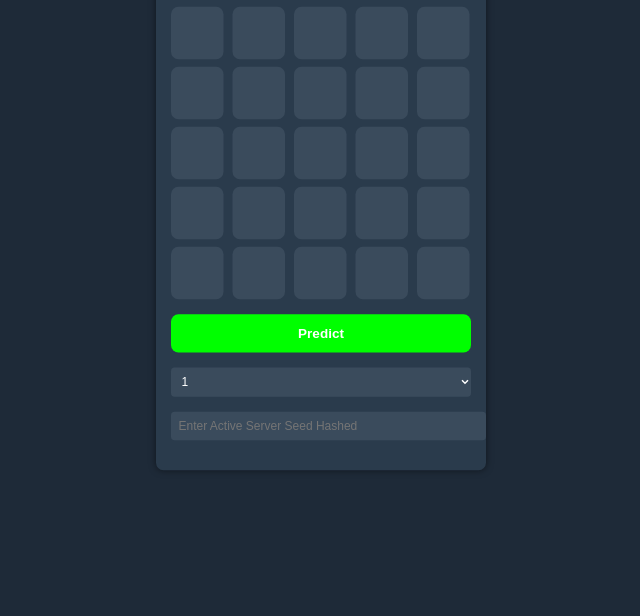
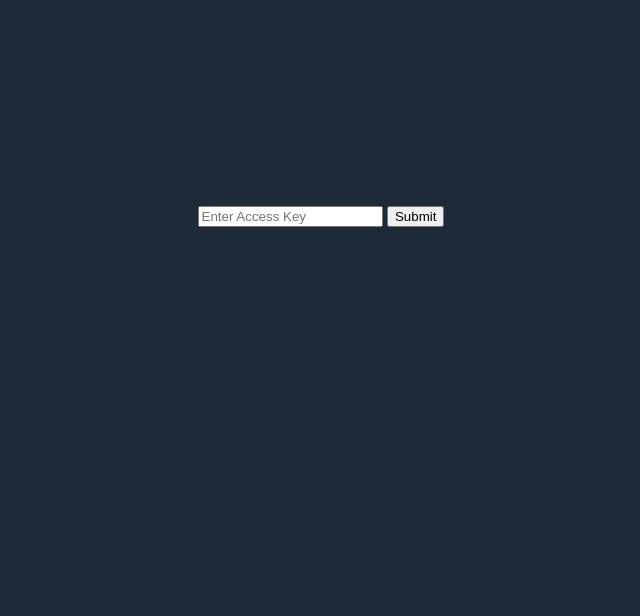
Before and after one commit to Kira6998/cosmicpredictor, a plain HTML site: page index.html in a window 1280 px wide. Shown: the part 184-800 px from the top of the page, without its empty margins (319-959 px from the left). Drawn offline with nearby package versions, Linux system fonts and the light colour scheme.

Commit message:
Update index.html

```diff
--- a/index.html
+++ b/index.html
@@ -104,11 +104,10 @@
     </style>
 </head>
 <body>
-    <div class="container-wrapper">
+    <div class="container-wrapper" id="container-wrapper" style="display: none;">
         <div class="container">
             <div class="title">COSMIC PREDICTOR TOOL</div>
             <div class="grid">
-                <div><span class="gem">💎</span></div>
                 <div><span class="gem">💎</span></div>
                 <div><span class="gem">💎</span></div>
                 <div><span class="gem">💎</span></div>
@@ -144,6 +143,10 @@
                     <option value="3">3</option>
                     <option value="4">4</option>
                     <option value="5">5</option>
+                    <option value="6">6</option>
+                    <option value="7">7</option>
+                    <option value="8">8</option>
+                    <option value="9">9</option>
                 </select>
             </div>
             <div class="seed-section">
@@ -152,17 +155,35 @@
         </div>
     </div>
 
+    <div class="access-key-container" id="access-key-container">
+        <input type="password" id="access-key-input" placeholder="Enter Access Key">
+        <button onclick="checkAccessKey()">Submit</button>
+    </div>
+
     <script>
+        const accessKey = '64gh427s9yd';
+
+        function checkAccessKey() {
+            const userKey = document.getElementById('access-key-input').value;
+            if (userKey === accessKey) {
+                document.getElementById('access-key-container').style.display = 'none';
+                document.getElementById('container-wrapper').style.display = 'flex';
+            } else {
+                alert('Access Denied');
+            }
+        }
+
         function predictGems() {
             const gems = document.querySelectorAll('.grid .gem');
-            const mines = document.getElementById('mines-select').value;
-            let numGems = mines <= 5 ? 5 : 3;
+            const mines = parseInt(document.getElementById('mines-select').value);
+            let numGems = (mines >= 1 && mines <= 5) ? 5 : 3;
             let delay = 0;
 
             gems.forEach(gem => {
                 gem.style.display = 'none';
             });
 
+            // Simulate AI prediction logic and Stake mines algorithm
             let positions = Array.from({ length: 25 }, (_, i) => i);
             positions = shuffleArray(positions).slice(0, numGems);
 
```
